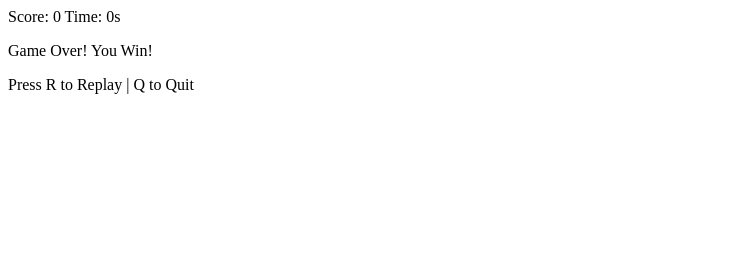
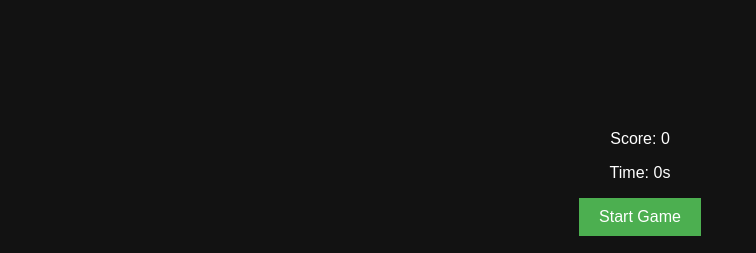
Before and after one commit to pdxmanu/neuronaut, a plain HTML site: page memorygame/index.html in a window 1280 px wide. Shown: the whole page, without its empty margins (0-756 px from the left). Drawn offline with Linux system fonts and the light colour scheme.

Commit message:
Update index.html

```diff
--- a/memorygame/index.html
+++ b/memorygame/index.html
@@ -4,24 +4,18 @@
     <meta charset="UTF-8">
     <meta name="viewport" content="width=device-width, initial-scale=1.0">
     <title>Memory Matching Game</title>
-    <link rel="stylesheet" href="style.css">
+    <link rel="stylesheet" href="styles.css">
 </head>
 <body>
     <div id="game-container">
         <div id="scoreboard">
-            <span id="score">Score: 0</span>
-            <span id="time">Time: 0s</span>
+            <p>Score: <span id="score">0</span></p>
+            <p>Time: <span id="time">0</span>s</p>
+            <button id="start-button">Start Game</button>
         </div>
-        <div id="game-board" class="grid-container">
-            <!-- Cards will be dynamically added here -->
-        </div>
-        <div id="popup-message" class="hidden">
-            <div id="popup-content">
-                <p>Game Over! You Win!</p>
-                <p>Press R to Replay | Q to Quit</p>
-            </div>
-        </div>
+        <div id="game-grid"></div>
     </div>
-    <script src="game.js"></script>
+
+    <script src="script.js"></script>
 </body>
 </html>
```
